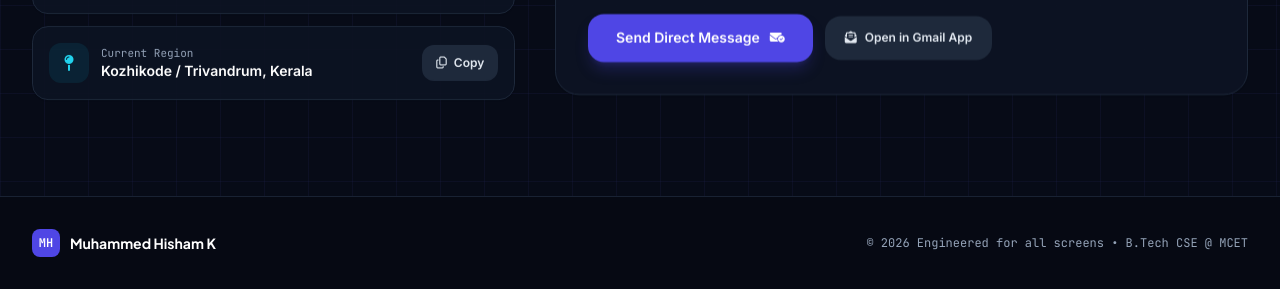
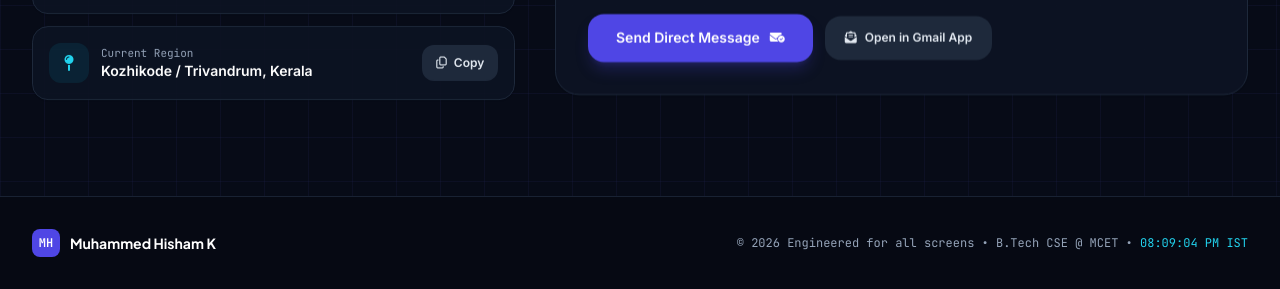
Before and after one commit to hisham7232/muhammedhishamkportfolio1, a plain HTML site: page index.html in a window 1280 px wide. Shown: the part 4395-4684 px from the top of the page. Drawn offline with nearby package versions, Linux system fonts and the light colour scheme; animation ran at ten frames a second.

Commit message:
Update index.html

```diff
--- a/index.html
+++ b/index.html
@@ -1017,9 +1017,10 @@
                 <span class="w-7 h-7 rounded-lg bg-indigo-600 text-white font-mono font-bold text-xs flex items-center justify-center">MH</span>
                 <span class="font-heading font-bold text-sm text-slate-900 dark:text-white">Muhammed Hisham K</span>
             </div>
-            <p class="font-mono text-xs text-slate-500 dark:text-slate-400 text-center sm:text-right">
-                &copy; <span id="footer-year"></span> Engineered for all screens • B.Tech CSE @ MCET
-            </p>
+          <p class="font-mono text-xs text-slate-500 dark:text-slate-400 text-center sm:text-right">
+    &copy; <span id="footer-year"></span> Engineered for all screens • B.Tech CSE @ MCET • <span id="footer-ist-time" class="text-indigo-500 dark:text-cyan-400">IST (UTC+5:30)</span>
+</p>
+
         </div>
     </footer>
 
```
